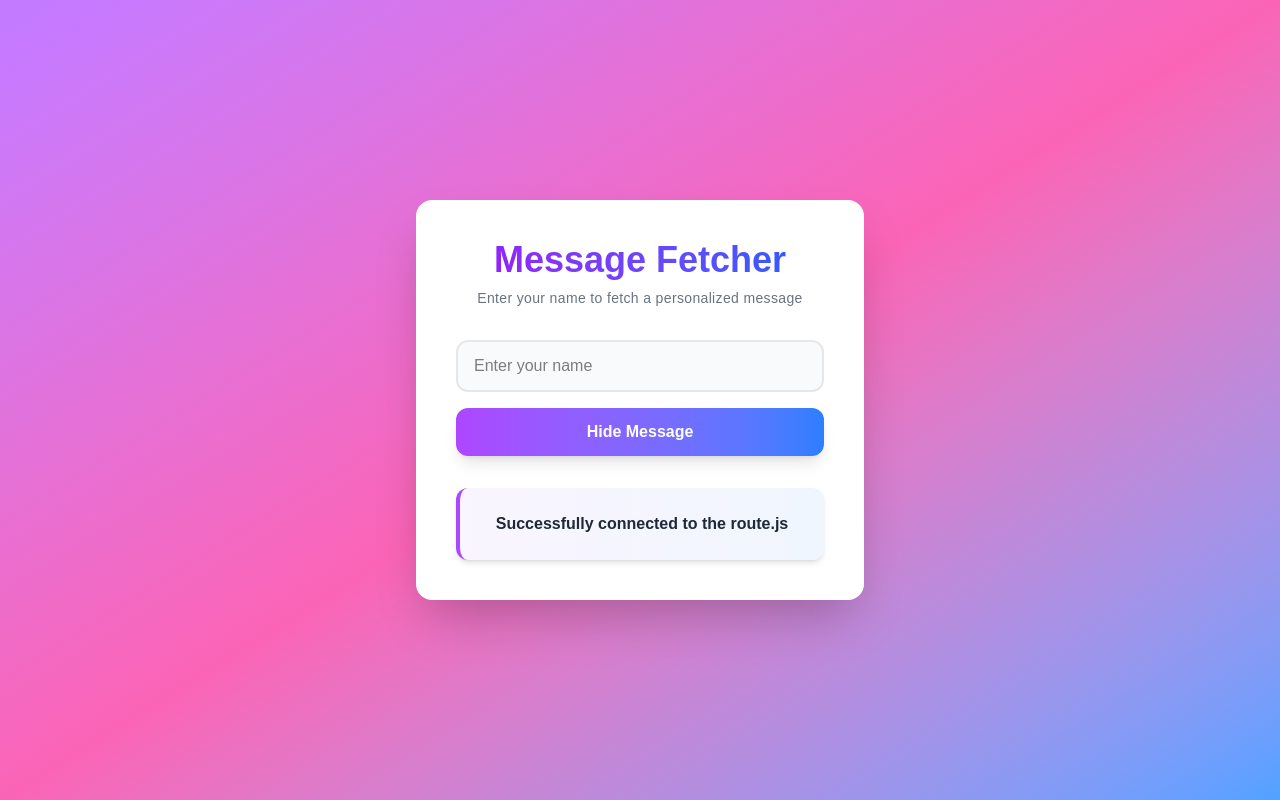
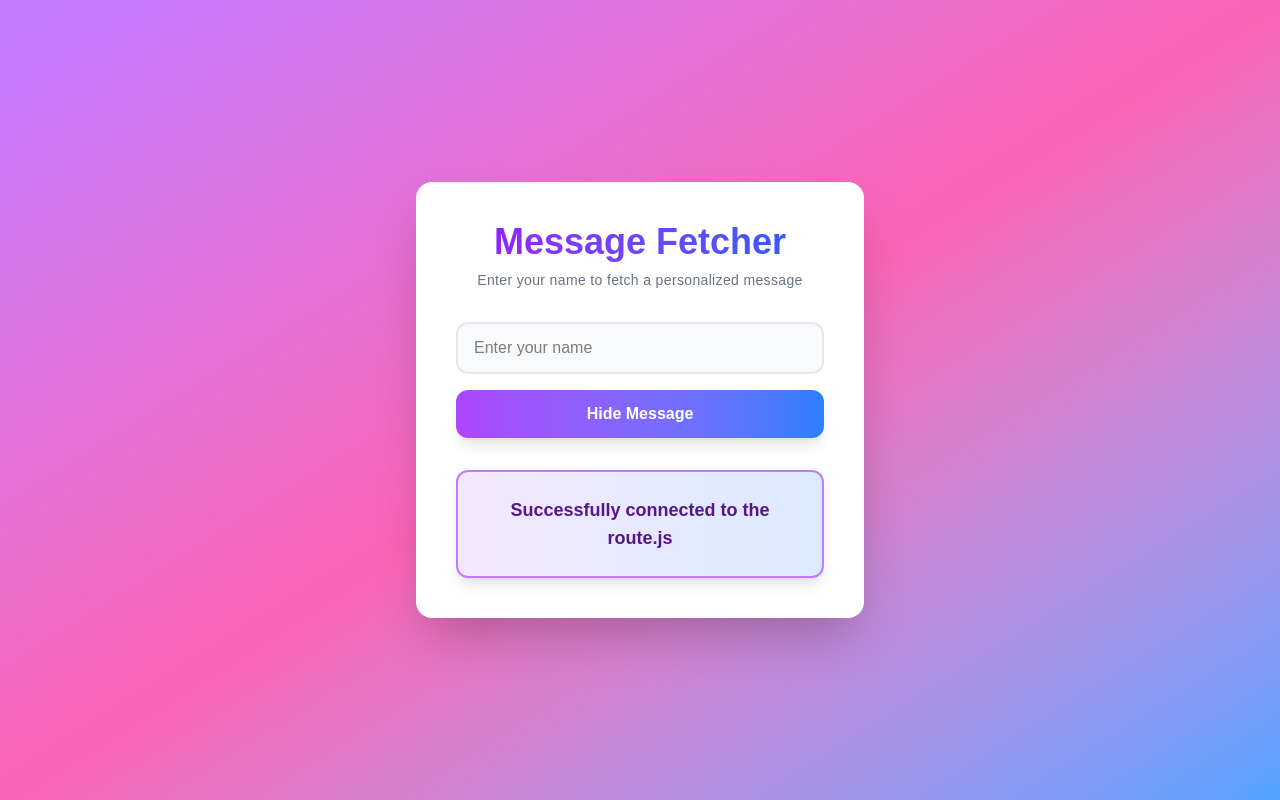
Before and after one commit to Crsrll/Platform-based, a Next.js app: page / in a window 1280 px wide. Both pictures are taken after a click on the button "Fetch Message". Built offline with nearby package versions, Linux system fonts and the light colour scheme.

Commit message:
new message box

```diff
--- a/app/page.js
+++ b/app/page.js
@@ -36,8 +36,8 @@ export default function Home(){
           {message ? "Hide Message" : "Fetch Message"}
         </button>
         {message && (
-          <div className="mt-8 p-6 bg-gradient-to-r from-purple-50 to-blue-50 rounded-xl border-l-4 border-purple-500 shadow-md">
-            <p className="text-gray-800 font-semibold text-center">{message}</p>
+          <div className="mt-8 p-6 bg-gradient-to-r from-purple-100 to-blue-100 rounded-xl border-2 border-purple-400 shadow-lg">
+            <p className="text-purple-900 font-bold text-center text-lg">{message}</p>
           </div>
         )}
       </div>
```
Also changed, not shown: guideforyou.txt.
